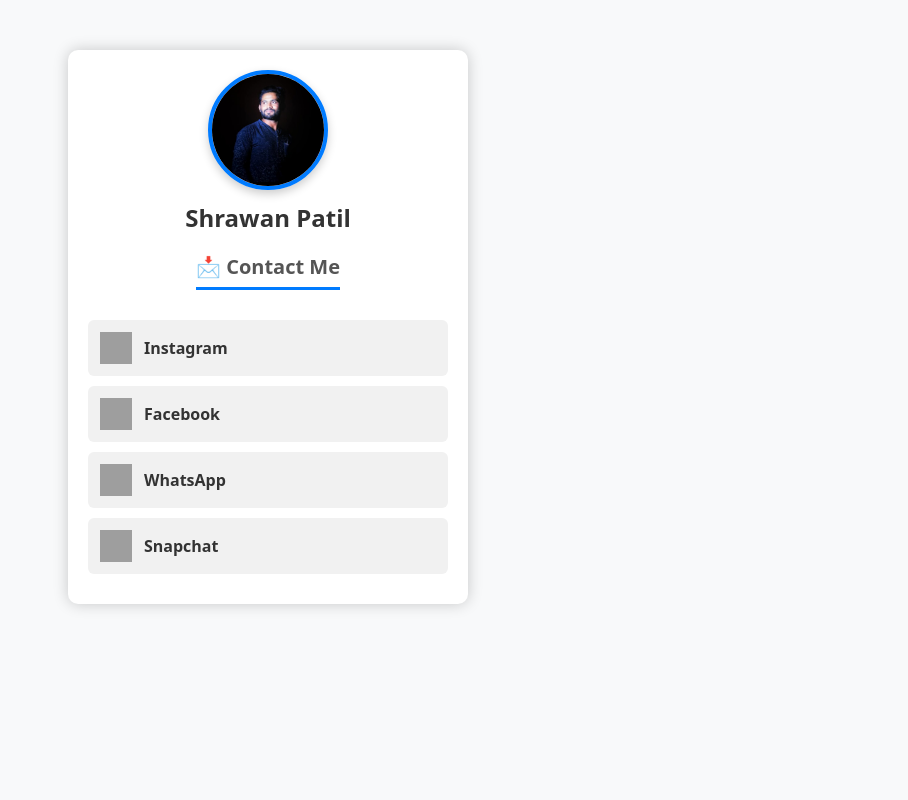
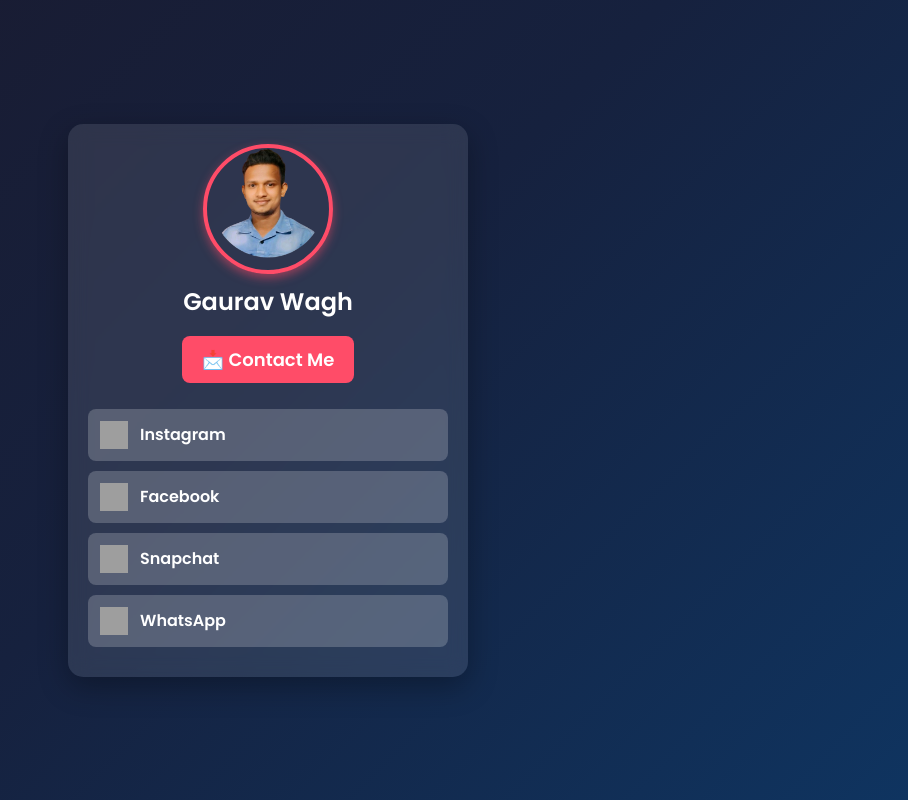
Before and after one commit to gauravwagh1234/ContactDetails, a plain HTML site: page index.html in a window 1280 px wide. Shown: the whole page, without its empty margins (372-1280 px from the left). Drawn offline with nearby package versions, Linux system fonts and the light colour scheme; grey boxes are pictures that could not be loaded.

Commit message:
Updated contact details and profile image

```diff
--- a/index.html
+++ b/index.html
@@ -8,98 +8,190 @@
     <!-- Bootstrap CDN -->
     <link href="https://cdn.jsdelivr.net/npm/bootstrap@5.3.0/dist/css/bootstrap.min.css" rel="stylesheet">
 
+    <!-- Google Fonts -->
+    <link href="https://fonts.googleapis.com/css2?family=Poppins:wght@300;400;600&display=swap" rel="stylesheet">
+
     <style>
+        * {
+            font-family: 'Poppins', sans-serif;
+        }
+
         body {
-            background-color: #f8f9fa;
+            background: linear-gradient(135deg, #1a1a2e, #16213e, #0f3460);
+            color: #fff;
+            display: flex;
+            justify-content: center;
+            align-items: center;
+            height: 100vh;
+            margin: 0;
         }
+
         .contact-card {
+            background: rgba(255, 255, 255, 0.1);
+            backdrop-filter: blur(10px);
             width: 90%;
             max-width: 400px;
-            margin: 50px auto;
             padding: 20px;
-            border-radius: 10px;
-            box-shadow: 0px 0px 15px rgba(0, 0, 0, 0.2);
-            background-color: white;
+            border-radius: 15px;
+            box-shadow: 0px 10px 30px rgba(0, 0, 0, 0.3);
             text-align: center;
+            transition: 0.3s ease-in-out;
         }
+
+        .contact-card:hover {
+            transform: translateY(-5px);
+        }
+
         .profile-img {
-            width: 120px;
-            height: 120px;
+            width: 130px;
+            height: 130px;
             border-radius: 50%;
             object-fit: cover;
-            border: 4px solid #007bff;
-            box-shadow: 0px 4px 10px rgba(0, 0, 0, 0.2);
+            border: 4px solid #ff4c68;
+            box-shadow: 0px 4px 10px rgba(255, 76, 104, 0.5);
+            cursor: pointer;
+            transition: 0.3s ease-in-out;
         }
+
+        .profile-img:hover {
+            transform: scale(1.05);
+        }
+
         .profile-name {
             font-size: 24px;
             font-weight: bold;
-            color: #333;
             margin-top: 10px;
         }
+
         .contact-title {
-            font-size: 20px;
+            font-size: 18px;
             font-weight: 600;
-            color: #555;
-            margin-bottom: 20px;
-            border-bottom: 3px solid #007bff;
+            cursor: pointer;
             display: inline-block;
-            padding-bottom: 5px;
+            padding: 10px 20px;
+            border-radius: 8px;
+            background: #ff4c68;
+            color: #fff;
+            transition: 0.3s ease-in-out;
         }
+
+        .contact-title:hover {
+            background: #e43f5a;
+            transform: scale(1.05);
+        }
+
         .social-link {
             display: flex;
             align-items: center;
-            justify-content: start;
             margin: 10px 0;
             padding: 12px;
-            border-radius: 6px;
-            background-color: #f1f1f1;
+            border-radius: 8px;
+            background: rgba(255, 255, 255, 0.2);
             transition: 0.3s;
+            cursor: pointer;
         }
+
         .social-link:hover {
-            background-color: #e0e0e0;
+            background: rgba(255, 255, 255, 0.3);
+            transform: scale(1.05);
         }
+
         .social-link img {
-            width: 32px;
-            height: 32px;
+            width: 28px;
+            height: 28px;
             margin-right: 12px;
         }
+
         .social-link a {
             text-decoration: none;
             font-weight: bold;
-            color: #333;
+            color: #fff;
             font-size: 16px;
+        }
+
+        /* Fullscreen Image Modal */
+        .modal-fullscreen {
+            display: none;
+            position: fixed;
+            top: 0;
+            left: 0;
+            width: 100%;
+            height: 100%;
+            background: rgba(0, 0, 0, 0.8);
+            justify-content: center;
+            align-items: center;
+        }
+
+        .modal-fullscreen img {
+            max-width: 90%;
+            max-height: 90%;
+            border-radius: 10px;
+        }
+
+        /* Contact Modal */
+        .modal-content {
+            background: #222;
+            color: #fff;
+            border-radius: 10px;
+            text-align: left;
+        }
+
+        .modal-header {
+            border-bottom: 1px solid #444;
+        }
+
+        .modal-body {
+            font-size: 18px;
         }
     </style>
 </head>
 <body>
 
-    <div class="container">
     <div class="contact-card">
         <div class="profile-section">
-                <img src="shrwan_profile.jpeg" alt="Profile Picture" class="profile-img">
-                <p class="profile-name">Shrawan Patil</p>
+            <img src="profile_gaurav.png" alt="Profile Picture" class="profile-img" id="profileImage">
+            <p class="profile-name">Gaurav Wagh</p>
         </div>
 
-            <p class="contact-title">📩 Contact Me</p>
+        <p class="contact-title" data-bs-toggle="modal" data-bs-target="#contactModal">📩 Contact Me</p>
 
         <div class="social-link">
             <img src="https://cdn-icons-png.flaticon.com/512/2111/2111463.png" alt="Instagram">
-                <a href="https://www.instagram.com/shrawan_w_?utm_source=qr&igsh=a2xwb3J0ZmlpZmhh" target="_blank">Instagram</a>
+            <a href="https://www.instagram.com/gaurav_wagh_45_?igsh=NXNtdnNjcHhsdjBu" target="_blank">Instagram</a>
         </div>
 
         <div class="social-link">
             <img src="https://cdn-icons-png.flaticon.com/512/733/733547.png" alt="Facebook">
-                <a href="https://www.facebook.com/share/1ARpgxJsuh/" target="_blank">Facebook</a>
+            <a href="https://www.facebook.com/share/1FGftkvN7Q/" target="_blank">Facebook</a>
+        </div>
+        <div class="social-link">
+            <img src="https://cdn-icons-png.flaticon.com/512/2111/2111432.png" alt="Snapchat">
+            <a href="https://www.snapchat.com/add/gauravwagh9823?share_id=j2YHePa22Ak&locale=en-US" target="_blank">Snapchat</a>
+        </div>
+        <div class="social-link">
+            <img src="https://cdn-icons-png.flaticon.com/512/733/733585.png" alt="WhatsApp">
+            <a href="https://wa.me/qr/BHZXZIQPOSJEG1" target="_blank">WhatsApp</a>
+        </div>
     </div>
 
-            <div class="social-link">
-                <img src="https://cdn-icons-png.flaticon.com/512/733/733585.png" alt="WhatsApp">
-                <a href="https://wa.me/qr/EBSAHKWHLVGWK1" target="_blank">WhatsApp</a>
+    <!-- Fullscreen Image Modal -->
+    <div class="modal-fullscreen" id="imageModal">
+        <img id="fullImage">
     </div>
 
-            <div class="social-link">
-                <img src="https://cdn-icons-png.flaticon.com/512/2111/2111464.png" alt="Snapchat">
-                <a href="https://www.snapchat.com/add/shrvan_099?share_id=WIe2Asqk_sI&locale=en-IN" target="_blank">Snapchat</a>
+    <!-- Contact Modal -->
+    <div class="modal fade" id="contactModal" tabindex="-1">
+        <div class="modal-dialog">
+            <div class="modal-content">
+                <div class="modal-header">
+                    <h5 class="modal-title">Contact Information</h5>
+                    <button type="button" class="btn-close" data-bs-dismiss="modal"></button>
+                </div>
+                <div class="modal-body">
+                    <p><strong>📞 Mobile:</strong> 9022828282</p>
+                    <p><strong>📧 Email:</strong> gau3@gmail.com</p>
+                    <p><strong>💬 WhatsApp:</strong> 9989893839</p>
+                </div>
             </div>
         </div>
     </div>
@@ -107,5 +199,18 @@
     <!-- Bootstrap JS -->
     <script src="https://cdn.jsdelivr.net/npm/bootstrap@5.3.0/dist/js/bootstrap.bundle.min.js"></script>
 
+    <script>
+        // Fullscreen image preview
+        document.getElementById('profileImage').addEventListener('click', function () {
+            document.getElementById('fullImage').src = this.src;
+            document.getElementById('imageModal').style.display = 'flex';
+        });
+
+        // Close modal on click
+        document.getElementById('imageModal').addEventListener('click', function () {
+            this.style.display = 'none';
+        });
+    </script>
+
 </body>
 </html>
```
Lines whose indentation alone changed are shown as unchanged.
